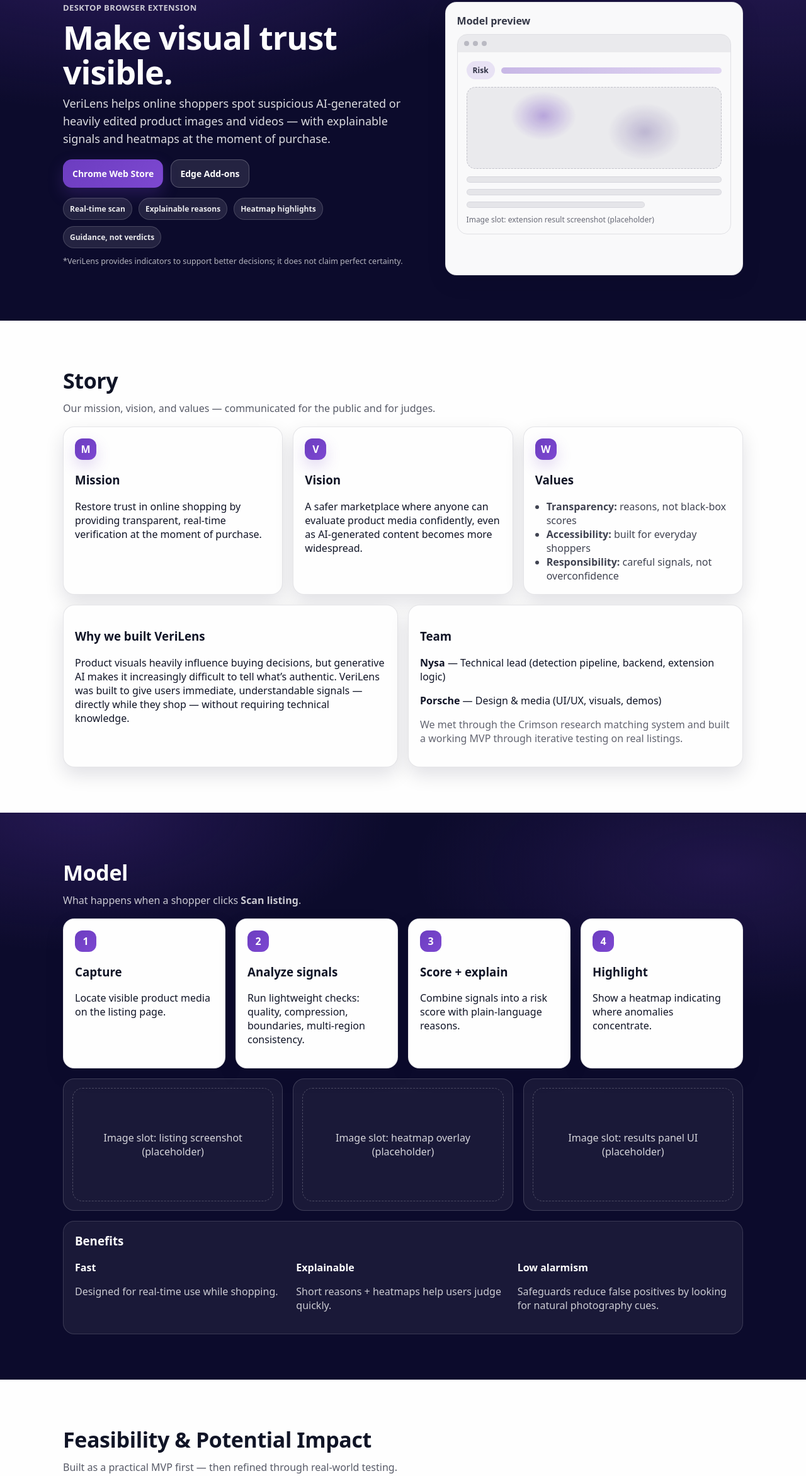
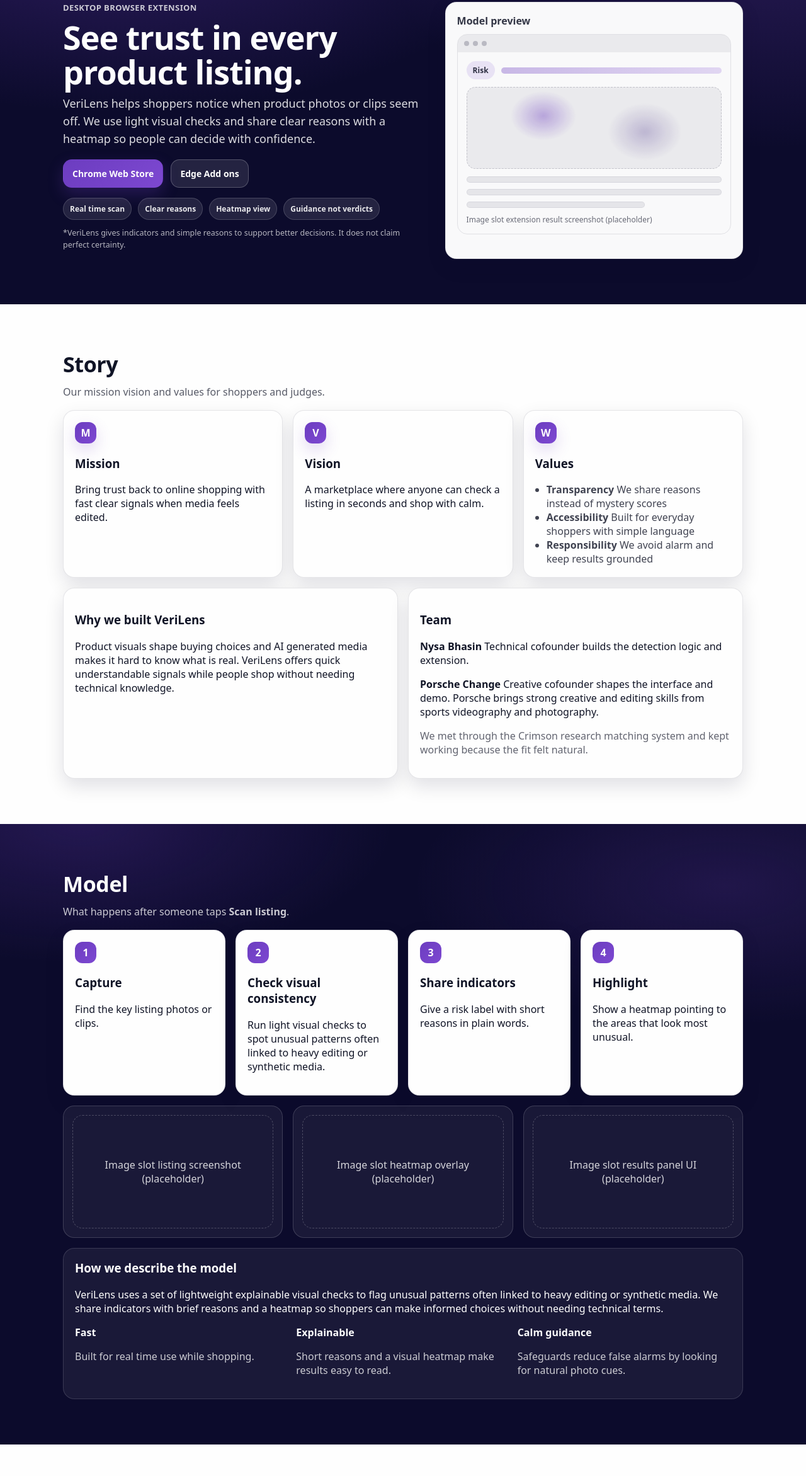
Before and after one commit to Nicelanddiycrafts/verilens-website, a plain HTML site: page index.html in a window 1280 px wide. Shown: the part 137-2480 px from the top of the page at 63% size. Drawn offline with Linux system fonts and the light colour scheme.

```diff
--- a/index.html
+++ b/index.html
@@ -3,7 +3,7 @@
 <head>
   <meta charset="UTF-8" />
   <meta name="viewport" content="width=device-width, initial-scale=1.0" />
-  <title>VeriLens — Visual trust for online shopping</title>
+  <title>VeriLens | Visual trust for online shopping</title>
 
   <!-- Hide from search engines (optional). Keep this ON for judges-only sharing. -->
   <meta name="robots" content="noindex,nofollow" />
@@ -34,26 +34,25 @@
       <div class="container hero-grid">
         <div class="hero-copy">
           <div class="eyebrow">Desktop browser extension</div>
-          <h1>Make visual trust visible.</h1>
+          <h1>See trust in every product listing.</h1>
           <p class="lead">
-            VeriLens helps online shoppers spot suspicious AI-generated or heavily edited
-            product images and videos — with explainable signals and heatmaps at the moment of purchase.
+            VeriLens helps shoppers notice when product photos or clips seem off. We use light visual checks and share clear reasons with a heatmap so people can decide with confidence.
           </p>
 
           <div class="cta-row">
             <a class="btn btn-primary" href="#get">Chrome Web Store</a>
-            <a class="btn btn-secondary" href="#get">Edge Add-ons</a>
+            <a class="btn btn-secondary" href="#get">Edge Add ons</a>
           </div>
 
           <div class="pill-row" aria-label="Key attributes">
-            <span class="pill">Real-time scan</span>
-            <span class="pill">Explainable reasons</span>
-            <span class="pill">Heatmap highlights</span>
-            <span class="pill">Guidance, not verdicts</span>
+            <span class="pill">Real time scan</span>
+            <span class="pill">Clear reasons</span>
+            <span class="pill">Heatmap view</span>
+            <span class="pill">Guidance not verdicts</span>
           </div>
 
           <p class="micro">
-            *VeriLens provides indicators to support better decisions; it does not claim perfect certainty.
+            *VeriLens gives indicators and simple reasons to support better decisions. It does not claim perfect certainty.
           </p>
         </div>
 
@@ -75,7 +74,7 @@
                 <div class="ph-line"></div>
                 <div class="ph-line short"></div>
               </div>
-              <div class="ph-caption">Image slot: extension result screenshot (placeholder)</div>
+              <div class="ph-caption">Image slot extension result screenshot (placeholder)</div>
             </div>
           </div>
         </div>
@@ -88,7 +87,7 @@
         <div class="section-head">
           <h2>Story</h2>
           <p class="section-sub">
-            Our mission, vision, and values — communicated for the public and for judges.
+            Our mission vision and values for shoppers and judges.
           </p>
         </div>
 
@@ -97,8 +96,7 @@
             <div class="icon-bubble">M</div>
             <h3>Mission</h3>
             <p>
-              Restore trust in online shopping by providing transparent, real-time verification
-              at the moment of purchase.
+              Bring trust back to online shopping with fast clear signals when media feels edited.
             </p>
           </div>
 
@@ -106,8 +104,7 @@
             <div class="icon-bubble">V</div>
             <h3>Vision</h3>
             <p>
-              A safer marketplace where anyone can evaluate product media confidently,
-              even as AI-generated content becomes more widespread.
+              A marketplace where anyone can check a listing in seconds and shop with calm.
             </p>
           </div>
 
@@ -115,9 +112,9 @@
             <div class="icon-bubble">W</div>
             <h3>Values</h3>
             <ul class="list">
-              <li><strong>Transparency:</strong> reasons, not black-box scores</li>
-              <li><strong>Accessibility:</strong> built for everyday shoppers</li>
-              <li><strong>Responsibility:</strong> careful signals, not overconfidence</li>
+              <li><strong>Transparency</strong> We share reasons instead of mystery scores</li>
+              <li><strong>Accessibility</strong> Built for everyday shoppers with simple language</li>
+              <li><strong>Responsibility</strong> We avoid alarm and keep results grounded</li>
             </ul>
           </div>
         </div>
@@ -126,20 +123,15 @@
           <div class="card">
             <h3>Why we built VeriLens</h3>
             <p>
-              Product visuals heavily influence buying decisions, but generative AI makes it increasingly
-              difficult to tell what’s authentic. VeriLens was built to give users immediate, understandable
-              signals — directly while they shop — without requiring technical knowledge.
+              Product visuals shape buying choices and AI generated media makes it hard to know what is real. VeriLens offers quick understandable signals while people shop without needing technical knowledge.
             </p>
           </div>
 
           <div class="card">
             <h3>Team</h3>
-            <p><strong>Nysa</strong> — Technical lead (detection pipeline, backend, extension logic)</p>
-            <p><strong>Porsche</strong> — Design & media (UI/UX, visuals, demos)</p>
-            <p class="muted">
-              We met through the Crimson research matching system and built a working MVP through iterative testing
-              on real listings.
-            </p>
+            <p><strong>Nysa Bhasin</strong> Technical cofounder builds the detection logic and extension.</p>
+            <p><strong>Porsche Change</strong> Creative cofounder shapes the interface and demo. Porsche brings strong creative and editing skills from sports videography and photography.</p>
+            <p class="muted">We met through the Crimson research matching system and kept working because the fit felt natural.</p>
           </div>
         </div>
       </div>
@@ -151,7 +143,7 @@
         <div class="section-head dark">
           <h2>Model</h2>
           <p class="section-sub">
-            What happens when a shopper clicks <strong>Scan listing</strong>.
+            What happens after someone taps <strong>Scan listing</strong>.
           </p>
         </div>
 
@@ -159,54 +151,57 @@
           <div class="card card-light">
             <div class="step">1</div>
             <h3>Capture</h3>
-            <p>Locate visible product media on the listing page.</p>
+            <p>Find the key listing photos or clips.</p>
           </div>
 
           <div class="card card-light">
             <div class="step">2</div>
-            <h3>Analyze signals</h3>
-            <p>Run lightweight checks: quality, compression, boundaries, multi-region consistency.</p>
+            <h3>Check visual consistency</h3>
+            <p>Run light visual checks to spot unusual patterns often linked to heavy editing or synthetic media.</p>
           </div>
 
           <div class="card card-light">
             <div class="step">3</div>
-            <h3>Score + explain</h3>
-            <p>Combine signals into a risk score with plain-language reasons.</p>
+            <h3>Share indicators</h3>
+            <p>Give a risk label with short reasons in plain words.</p>
           </div>
 
           <div class="card card-light">
             <div class="step">4</div>
             <h3>Highlight</h3>
-            <p>Show a heatmap indicating where anomalies concentrate.</p>
+            <p>Show a heatmap pointing to the areas that look most unusual.</p>
           </div>
         </div>
 
         <div class="grid grid-3 mt">
           <div class="img-card">
-            <div class="img-slot">Image slot: listing screenshot (placeholder)</div>
+            <div class="img-slot">Image slot listing screenshot (placeholder)</div>
           </div>
           <div class="img-card">
-            <div class="img-slot">Image slot: heatmap overlay (placeholder)</div>
+            <div class="img-slot">Image slot heatmap overlay (placeholder)</div>
           </div>
           <div class="img-card">
-            <div class="img-slot">Image slot: results panel UI (placeholder)</div>
+            <div class="img-slot">Image slot results panel UI (placeholder)</div>
           </div>
         </div>
 
         <div class="card card-dark mt">
-          <h3>Benefits</h3>
+          <h3>How we describe the model</h3>
+          <p>
+            VeriLens uses a set of lightweight explainable visual checks to flag unusual patterns often linked to heavy editing or synthetic media. We share indicators with brief reasons and a heatmap so shoppers can make informed choices without needing technical terms.
+          </p>
           <div class="grid grid-3 tight">
             <div>
               <div class="benefit-title">Fast</div>
-              <p class="muted2">Designed for real-time use while shopping.</p>
+              <p class="muted2">Built for real time use while shopping.</p>
             </div>
             <div>
               <div class="benefit-title">Explainable</div>
-              <p class="muted2">Short reasons + heatmaps help users judge quickly.</p>
+              <p class="muted2">Short reasons and a visual heatmap make results easy to read.</p>
             </div>
             <div>
-              <div class="benefit-title">Low alarmism</div>
-              <p class="muted2">Safeguards reduce false positives by looking for natural photography cues.</p>
+              <div class="benefit-title">Calm guidance</div>
+              <p class="muted2">Safeguards reduce false alarms by looking for natural photo cues.</p>
             </div>
           </div>
         </div>
@@ -217,9 +212,9 @@
     <section id="impact" class="section section-white">
       <div class="container">
         <div class="section-head">
-          <h2>Feasibility & Potential Impact</h2>
+          <h2>Feasibility and impact</h2>
           <p class="section-sub">
-            Built as a practical MVP first — then refined through real-world testing.
+            Built as a working MVP and refined through real shopping runs.
           </p>
         </div>
 
@@ -228,8 +223,8 @@
             <h3>Feasibility</h3>
             <ul class="list">
               <li>Working MVP browser extension that runs on live listings</li>
-              <li>Lightweight CPU-based checks for low latency</li>
-              <li>Explainable outputs: score, reasons, and heatmap visualization</li>
+              <li>Light CPU friendly checks keep scans quick</li>
+              <li>Explainable results with a score reasons and a heatmap</li>
             </ul>
           </div>
 
@@ -238,7 +233,7 @@
             <ul class="list">
               <li>Reduce misleading purchases and shopping frustration</li>
               <li>Improve consumer confidence at decision time</li>
-              <li>Promote transparency as AI-generated product media grows</li>
+              <li>Promote transparency as AI generated product media grows</li>
             </ul>
           </div>
         </div>
@@ -247,18 +242,18 @@
           <div class="card">
             <h3>How we measure success</h3>
             <ul class="list">
-              <li>Detection quality: precision, recall, false-positive rate</li>
-              <li>Product health: downloads, retention, churn</li>
-              <li>User trust: feedback ratings, clarity, Net Promoter Score</li>
+              <li>Test across many listings and adjust to reduce false alarms</li>
+              <li>Listen to shopper feedback to improve clarity</li>
+              <li>Watch adoption and returning users to be sure it stays useful</li>
             </ul>
           </div>
 
           <div class="card">
             <h3>Roadmap (responsible growth)</h3>
             <ul class="list">
-              <li>Broader testing across categories and platforms</li>
-              <li>Refine explanation clarity and heatmap legibility</li>
-              <li>Optionally add vision-language models for harder cases (selectively)</li>
+              <li>Expand testing across more categories and platforms</li>
+              <li>Improve clarity of reasons and heatmap visuals</li>
+              <li>Explore advanced models for edge cases while keeping the simple flow</li>
             </ul>
           </div>
         </div>
@@ -279,22 +274,20 @@
           <div class="card">
             <h3>Voice</h3>
             <p>
-              Calm, evidence-based, and user-first. VeriLens avoids alarmist language and emphasizes
-              uncertainty appropriately.
+              Calm clear and friendly. We guide rather than judge and we pair every alert with a reason.
             </p>
             <div class="quote">
-              “VeriLens highlights visual signals that may indicate heavy editing or AI generation.
-              These signals are not definitive proof — they’re context for better decisions.”
+              VeriLens uses a set of lightweight explainable visual checks to flag unusual patterns often linked to heavy editing or synthetic media. We share indicators with short reasons and a heatmap so shoppers can decide with confidence.
             </div>
           </div>
 
           <div class="card">
             <h3>Design system</h3>
             <ul class="list">
-              <li><strong>Colors:</strong> purple + navy + white (your palette)</li>
-              <li><strong>Layout:</strong> readable white sections with dark emphasis blocks</li>
-              <li><strong>UI style:</strong> clean cards, clear hierarchy, visuals over jargon</li>
-              <li><strong>Imagery:</strong> screenshots + heatmaps + simple diagrams</li>
+              <li><strong>Colors</strong> Purple navy and white palette</li>
+              <li><strong>Layout</strong> Clean sections with dark highlights for focus</li>
+              <li><strong>UI style</strong> Simple cards clear hierarchy visuals over jargon</li>
+              <li><strong>Imagery</strong> Screenshots heatmaps and simple diagrams</li>
             </ul>
           </div>
         </div>
@@ -307,21 +300,21 @@
         <div>
           <h2>Get VeriLens</h2>
           <p class="section-sub dark-sub">
-            Install via extension stores. (If not published yet, keep the buttons and add “Coming soon.”)
+            Install from extension stores. If links are not live yet keep the buttons and add Coming soon.
           </p>
           <div class="cta-row">
             <!-- Replace # with your real store links when ready -->
             <a class="btn btn-primary" href="#" target="_blank" rel="noopener">Chrome Web Store</a>
-            <a class="btn btn-secondary" href="#" target="_blank" rel="noopener">Edge Add-ons</a>
+            <a class="btn btn-secondary" href="#" target="_blank" rel="noopener">Edge Add ons</a>
           </div>
           <p class="micro micro-dark">
-            Tip: You can keep this site unlisted (noindex + robots) and share only the direct link with judges.
+            Tip You can keep this site unlisted (noindex + robots) and share only the direct link with judges.
           </p>
         </div>
 
         <div class="card card-light">
           <div class="card-title">Image slot</div>
-          <div class="img-slot light-slot">Image slot: store listing preview (placeholder)</div>
+          <div class="img-slot light-slot">Image slot store listing preview (placeholder)</div>
         </div>
       </div>
     </section>
```
